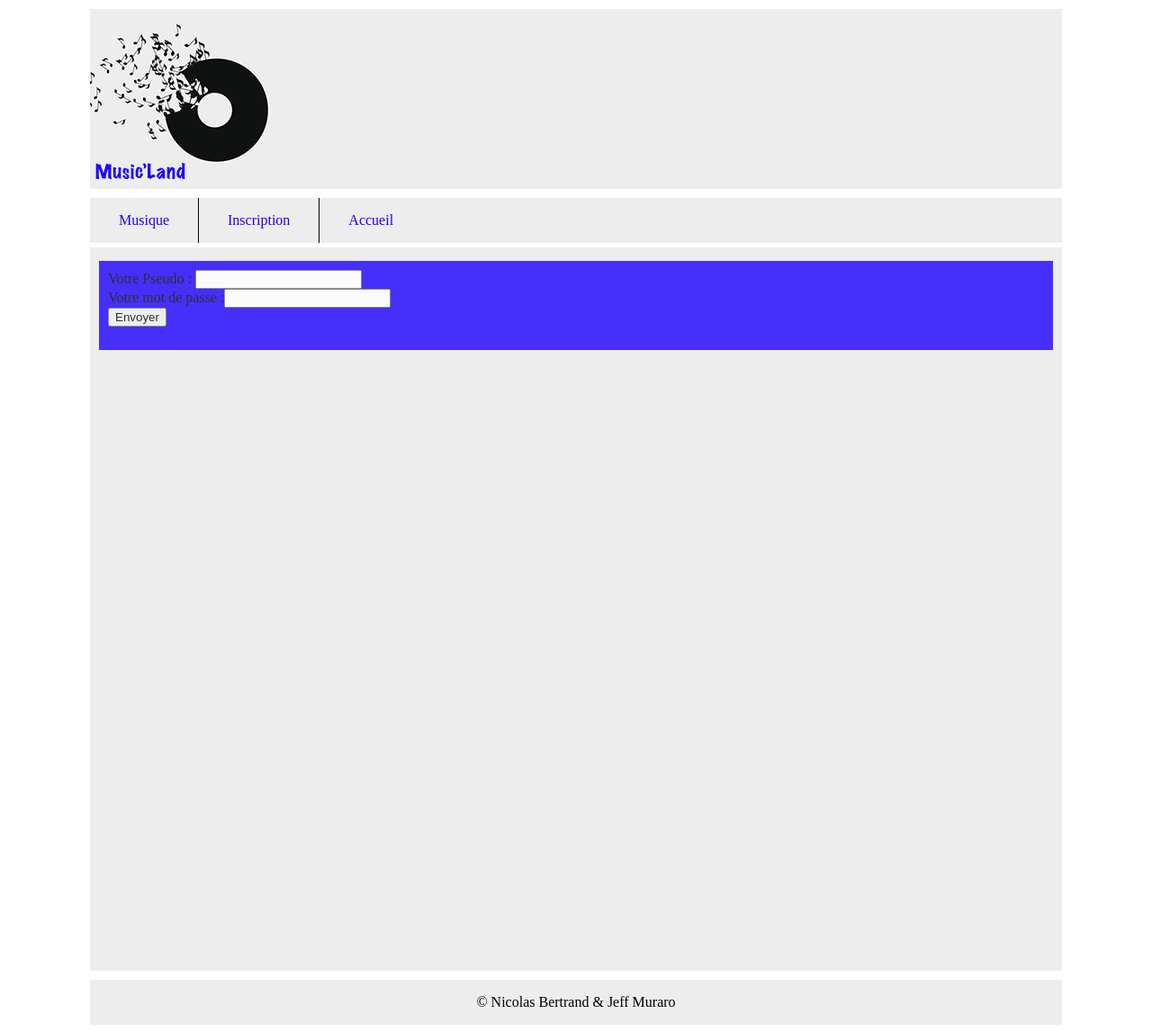
After one commit to JeffMuraro7/MusicLand, a PHP site: page /connexion.php in a window 1280 px wide. The commit adds this page. Shown: the whole page at 90% size. Run offline with PHP 8.4, Linux system fonts and the light colour scheme; a stand-in replaces the project's code that opens the database connection.

Commit message:
Connexion et création de la variable de connexion

```diff
--- /dev/null
+++ b/connexion.php
@@ -0,0 +1,58 @@
+<?php
+  $pseudo = isset($_REQUEST['pseudo']) ? $_REQUEST['pseudo'] : "";
+  if(isset($_REQUEST['boutonEnvoyer']))
+  {
+        require_once './fonctionBD/fonction_lecture_bd.php';
+        session_start();
+        $userlogin = login($_REQUEST['pseudo'], $_REQUEST['pass']);
+        $nom = $_REQUEST['pseudo'];
+        if (count($userlogin) > 0) {
+            $_SESSION['nom'] = $userlogin['pseudo'];
+            $_SESSION['isAdmin'] = $userlogin['Statut'];
+            header('Location: ./index.php');
+        }
+  }
+?>
+<html>
+    <head>
+        <!-- Début des feuilles de styles -->
+        <link href="StyleCSS/myStyle.css" rel="stylesheet" type="text/css"/>
+        <link href="StyleCSS/myFont.css" rel="stylesheet" type="text/css"/>
+        <!-- Fin des feuilles de styles -->
+        <meta charset="UTF-8">
+        <title>Music'Land | Accueil</title>
+    </head>
+    <body>
+
+        <!-- Bloc pour l'en-tête -->
+        <header>
+            <img src="IMG/musicLandLogo.png" alt="Logo Music'Land" class="floatLeft" />
+        </header>
+
+        <!-- Bloc pour la navigation -->
+        <nav class="clearfix">
+            <ul>
+                <li><a href="#">Musique</a></li>
+                <li><a href="inscription.php">Inscription</a></li>
+                <li><a href="index.php">Accueil</a></li>
+            </ul>
+        </nav>
+
+        <!-- Bloc pour le contenu du site -->
+        <section>
+            <article>
+                <form method="post" action="connexion.php">
+                  <label for="pseudo">Votre Pseudo</label> : <input type="text" name="pseudo" id="pseudo" maxlength="50" value="<?= $pseudo ?>" required /> <br />
+                  <label for="pass">Votre mot de passe :</label><input type="password" name="pass" id="pass" required /> <br />
+                  <input type="submit" value="Envoyer" name="boutonEnvoyer"/>
+                </form>
+            </article>
+        </section>
+
+        <!-- Bloc pour le pied de page -->
+        <footer>
+            &copy; Nicolas Bertrand & Jeff Muraro
+        </footer>
+
+    </body>
+</html>
```
Also changed, not shown: fonctionBD/fonction_lecture_bd.php (added, +9 -0 lines), index.php (+15 -5 lines), fonctionBD/connexion_bd.php (renamed from fonctionBD/connection_bd.php).
